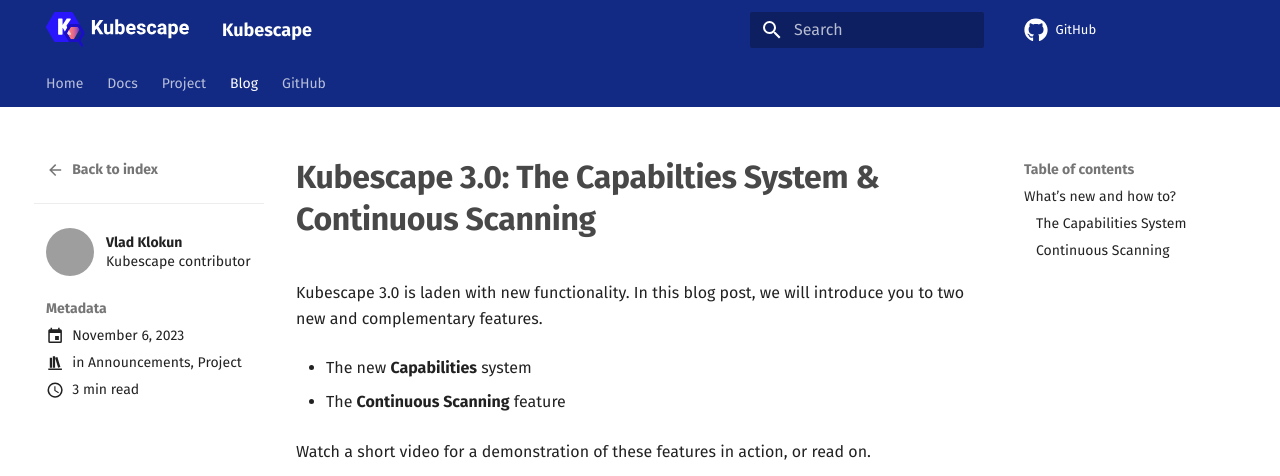
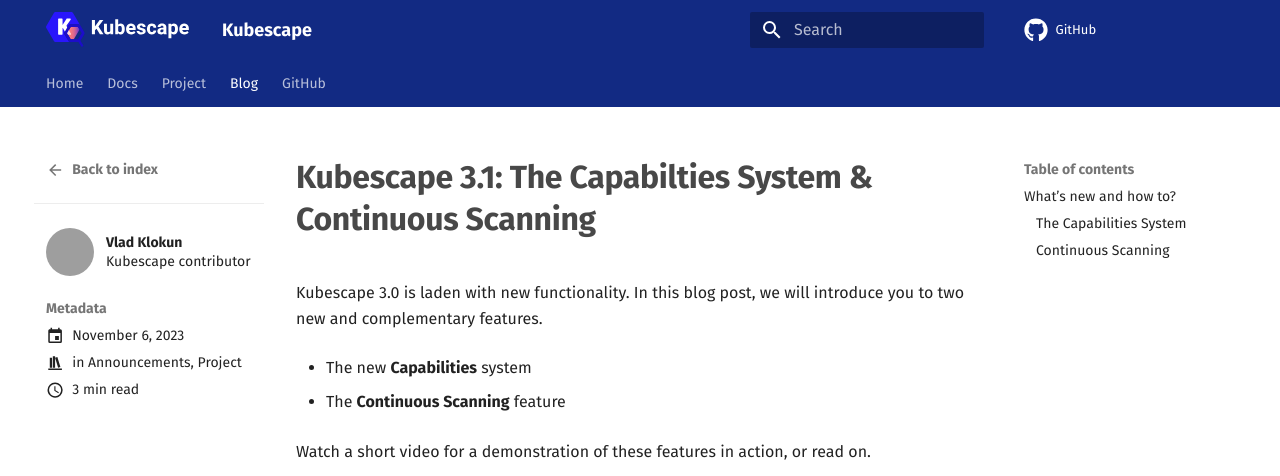
Before and after one commit to kubescape/kubescape.io, an MkDocs documentation site: the page built from docs/blog/posts/kubescape-3-capabilities-continuous-scanning/index.md, in a window 1280 px wide and 900 px high, cut to the strip 0-476 px from the top of the window. Built offline with MkDocs 1.6.1 and Material for MkDocs 9.7.7, drawn with Linux system fonts in a browser that asks for light colours; comment, search, counter and statistics services are not loaded; grey boxes are pictures that could not be loaded.

Commit message:
abcd
Signed-off-by: Oshrat <oshratn@armosec.io>

```diff
--- a/docs/blog/posts/kubescape-3-capabilities-continuous-scanning/index.md
+++ b/docs/blog/posts/kubescape-3-capabilities-continuous-scanning/index.md
@@ -8,7 +8,7 @@
 slug: 'kubescape-3-capablities-continuous-scanning'
 ---
 
-# Kubescape 3.0: The Capabilties System & Continuous Scanning
+# Kubescape 3.1: The Capabilties System & Continuous Scanning
 
 Kubescape 3.0 is laden with new functionality. In this blog post, we will introduce you to two new and complementary features.
 
```
